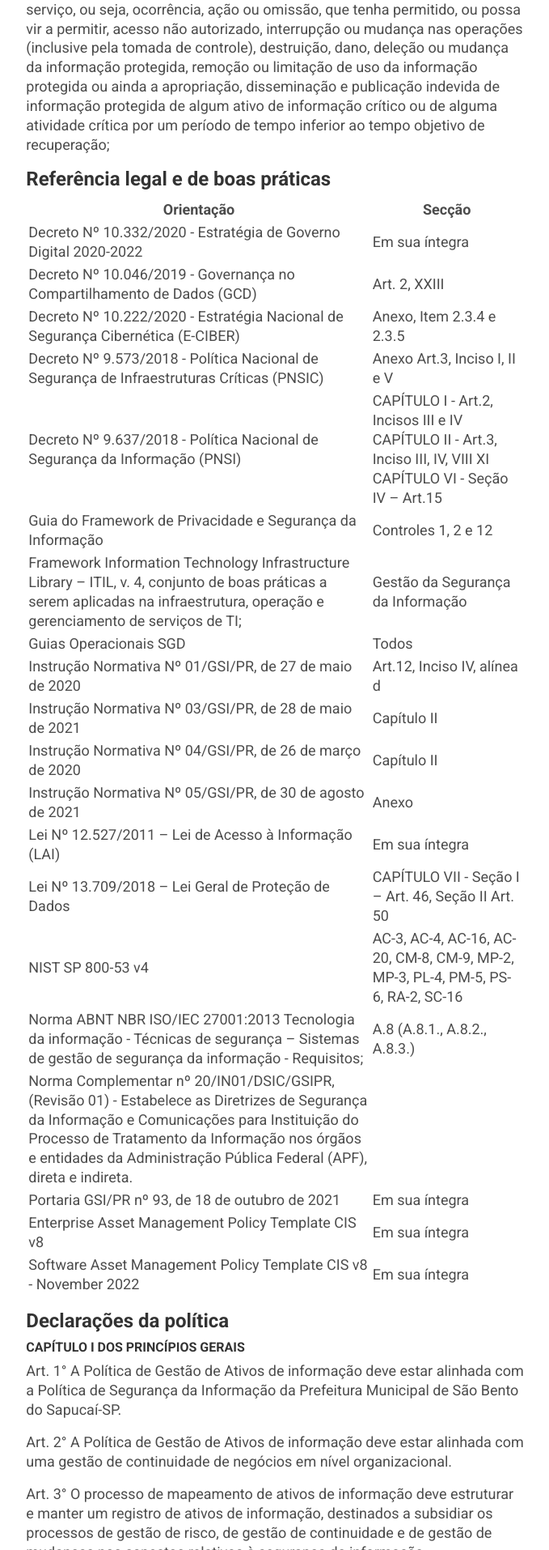
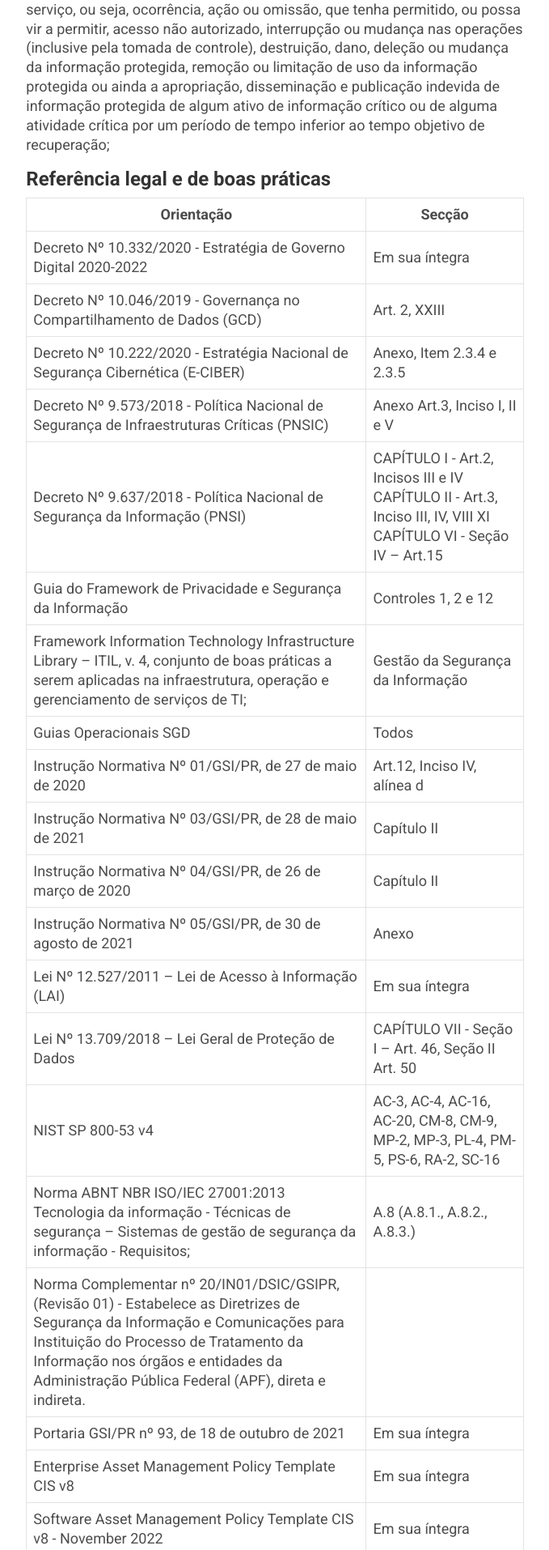
Before and after one commit to pmsbs/pmsbs.github.io, a Jekyll site: the page built from _posts/politicas/2026-05-06-politica-gestao-ativos.md, in a window 1280 px wide. Shown: the part 1366-3280 px from the top of the page at 81% size, without its empty margins (300-979 px from the left). Built offline with Jekyll 4.4.1, drawn with Linux system fonts in a browser that asks for light colours.

Commit message:
Add base table style

```diff
--- a/_sass/_base.scss
+++ b/_sass/_base.scss
@@ -67,3 +67,15 @@
 a {
   color: var(--color-primary);
 }
+
+table {
+  width: 100%;
+  border-collapse: collapse;
+}
+
+tr,
+th,
+td {
+  border: 1px solid var(--color-border);
+  padding: 0.5rem;
+}
```
